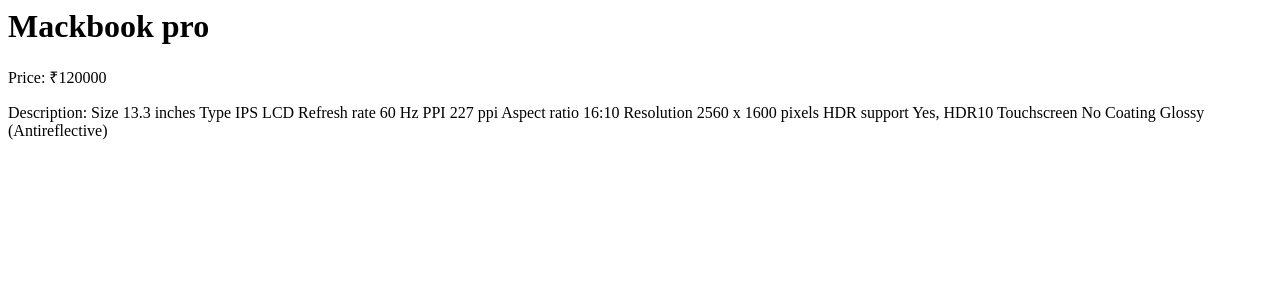
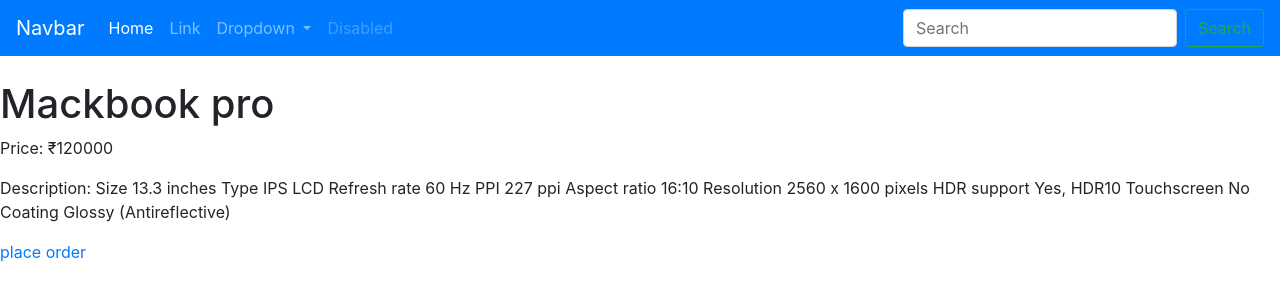
Before and after one commit to ishaansharma7/ecommerce-django, a Django app: template templates/products/product_detail.html in a window 1280 px wide. Shown: the top 301 px of the page. Run offline with Django 4.2, Linux system fonts and the light colour scheme; the template is opened without the code that fills it: values that come from a table or form of the project are taken from there, others are empty; data comes from the database, SQL or seed files in the repository; both versions use the stored data as it was after the commit; some libraries are stand-ins or nearby versions.

Commit message:
added base template

```diff
--- a/accounts/models.py
+++ b/accounts/models.py
@@ -49,7 +49,7 @@
     objects = CustomAccountManager()
 
     def __str__(self):
-        return self.first_name
+        return self.email
 
     def clean(self):
         try:
--- a/accounts/urls.py
+++ b/accounts/urls.py
@@ -1,6 +1,6 @@
 from django.urls import path
 from django.contrib.auth.views import LogoutView
-from .views import login_success_index, RegisterView, CustomLoginView
+from .views import login_success_index, RegisterView, CustomLoginView, after_login_redirect
 
 
 app_name = 'accounts_app'
@@ -10,4 +10,5 @@
     path('login/', CustomLoginView.as_view(), name='login'),
     path('logout/', LogoutView.as_view(next_page='accounts_app:login'), name='logout'),
     path('register/', RegisterView.as_view(), name='register'),
+    path('redirecting/', after_login_redirect, name='al_redirect'),
 ]
--- a/products/urls.py
+++ b/products/urls.py
@@ -1,11 +1,12 @@
 from django.urls import path
-from .views import main_listing, product_detail
+from .views import main_listing, product_detail, place_order
 
 
 app_name = 'products_app'
 
 urlpatterns = [
-    path('all', main_listing, name='main_listing'),
-    path('detail/<int:pk>', product_detail, name='product_detail'),
+    path('all/', main_listing, name='main_listing'),
+    path('detail/<int:pk>/', product_detail, name='product_detail'),
+    path('place-order/<int:pk>/', place_order, name='place_order'),
 
 ]
--- /dev/null
+++ b/templates/base.html
@@ -0,0 +1,58 @@
+<!doctype html>
+<html lang="en">
+  <head>
+    <!-- Required meta tags -->
+    <meta charset="utf-8">
+    <meta name="viewport" content="width=device-width, initial-scale=1, shrink-to-fit=no">
+
+    <!-- Bootstrap CSS -->
+    <link rel="stylesheet" href="https://cdn.jsdelivr.net/npm/bootstrap@4.0.0/dist/css/bootstrap.min.css" integrity="sha384-Gn5384xqQ1aoWXA+058RXPxPg6fy4IWvTNh0E263XmFcJlSAwiGgFAW/dAiS6JXm" crossorigin="anonymous">
+
+    <title>{% block title %}{% endblock %}</title>
+  </head>
+  <body>
+    <nav class="navbar navbar-expand-lg navbar-dark bg-primary mb-4">
+        <a class="navbar-brand" href="#">Navbar</a>
+        <button class="navbar-toggler" type="button" data-toggle="collapse" data-target="#navbarSupportedContent" aria-controls="navbarSupportedContent" aria-expanded="false" aria-label="Toggle navigation">
+          <span class="navbar-toggler-icon"></span>
+        </button>
+
+        <div class="collapse navbar-collapse" id="navbarSupportedContent">
+          <ul class="navbar-nav mr-auto">
+            <li class="nav-item active">
+              <a class="nav-link" href="{% url 'products_app:main_listing' %}">Home <span class="sr-only">(current)</span></a>
+            </li>
+            <li class="nav-item">
+              <a class="nav-link" href="#">Link</a>
+            </li>
+            <li class="nav-item dropdown">
+              <a class="nav-link dropdown-toggle" href="#" id="navbarDropdown" role="button" data-toggle="dropdown" aria-haspopup="true" aria-expanded="false">
+                Dropdown
+              </a>
+              <div class="dropdown-menu" aria-labelledby="navbarDropdown">
+                <a class="dropdown-item" href="#">Action</a>
+                <a class="dropdown-item" href="#">Another action</a>
+                <div class="dropdown-divider"></div>
+                <a class="dropdown-item" href="#">Something else here</a>
+              </div>
+            </li>
+            <li class="nav-item">
+              <a class="nav-link disabled" href="#">Disabled</a>
+            </li>
+          </ul>
+          <form class="form-inline my-2 my-lg-0">
+            <input class="form-control mr-sm-2" type="search" placeholder="Search" aria-label="Search">
+            <button class="btn btn-outline-success my-2 my-sm-0" type="submit">Search</button>
+          </form>
+        </div>
+      </nav>
+
+      {% block body_block %}
+        {% endblock %}
+    <!-- Optional JavaScript -->
+    <!-- jQuery first, then Popper.js, then Bootstrap JS -->
+    <script src="https://code.jquery.com/jquery-3.2.1.slim.min.js" integrity="sha384-KJ3o2DKtIkvYIK3UENzmM7KCkRr/rE9/Qpg6aAZGJwFDMVNA/GpGFF93hXpG5KkN" crossorigin="anonymous"></script>
+    <script src="https://cdn.jsdelivr.net/npm/popper.js@1.12.9/dist/umd/popper.min.js" integrity="sha384-ApNbgh9B+Y1QKtv3Rn7W3mgPxhU9K/ScQsAP7hUibX39j7fakFPskvXusvfa0b4Q" crossorigin="anonymous"></script>
+    <script src="https://cdn.jsdelivr.net/npm/bootstrap@4.0.0/dist/js/bootstrap.min.js" integrity="sha384-JZR6Spejh4U02d8jOt6vLEHfe/JQGiRRSQQxSfFWpi1MquVdAyjUar5+76PVCmYl" crossorigin="anonymous"></script>
+  </body>
+</html>
--- a/templates/products/product_detail.html
+++ b/templates/products/product_detail.html
@@ -1,5 +1,13 @@
+{% extends 'base.html' %}
+{% block title %}{{ item.name }}{% endblock %}
+
+{% block body_block %}
+
 <body>
     <h1>{{ item.name }}</h1>
     <p>Price: ₹{{ item.price }}</p>
     <p>Description: {{ item.details }}</p>
+    <a href="{% url 'products_app:place_order' pk=item.id %}">place order</a>
 </body>
+
+{% endblock %}
```
Also changed, not shown: accounts/views.py (+15 -3 lines), products/views.py (+22 -2 lines), templates/products/main_listing.html (+23 -10 lines), db.sqlite3.
